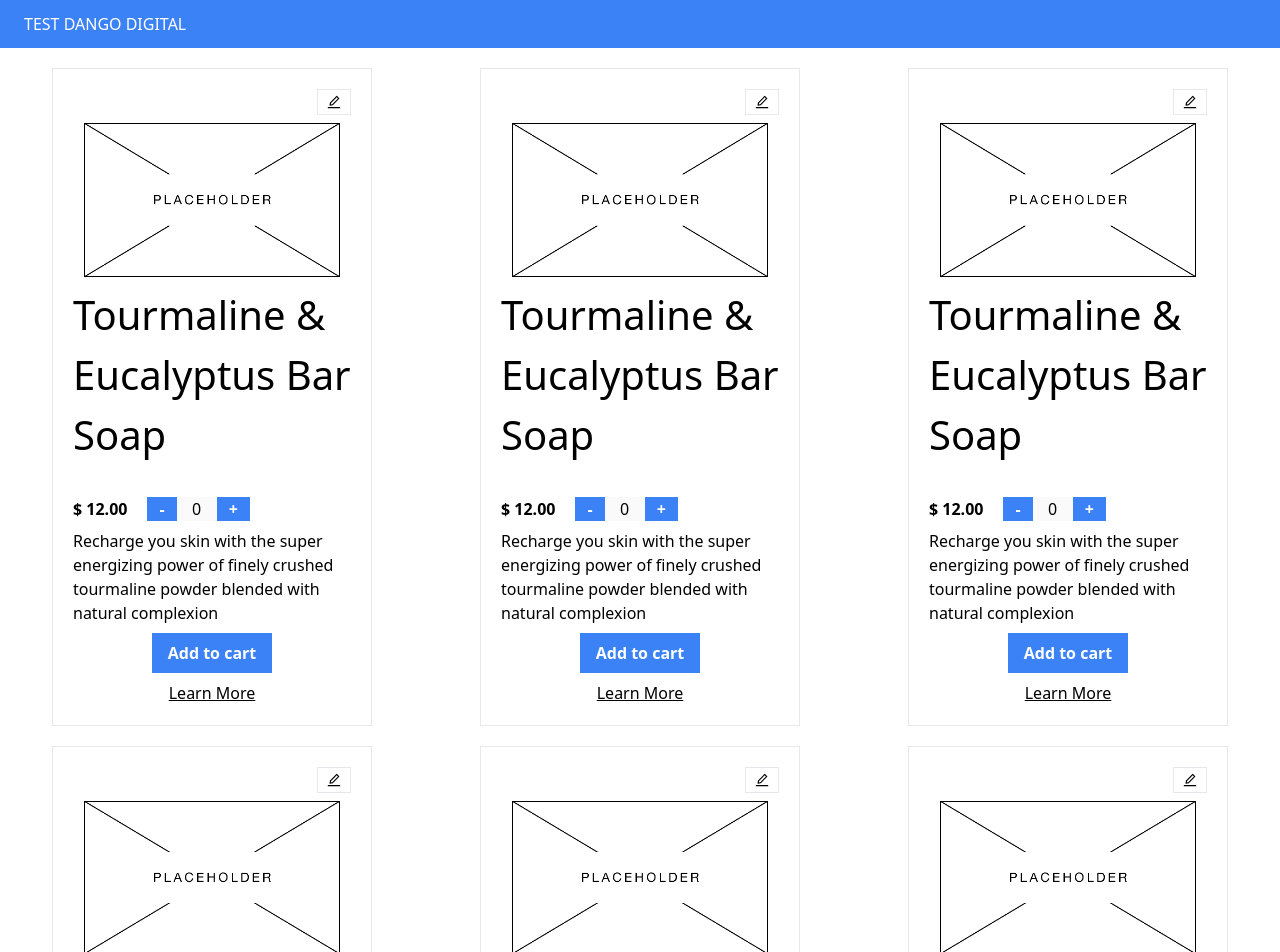
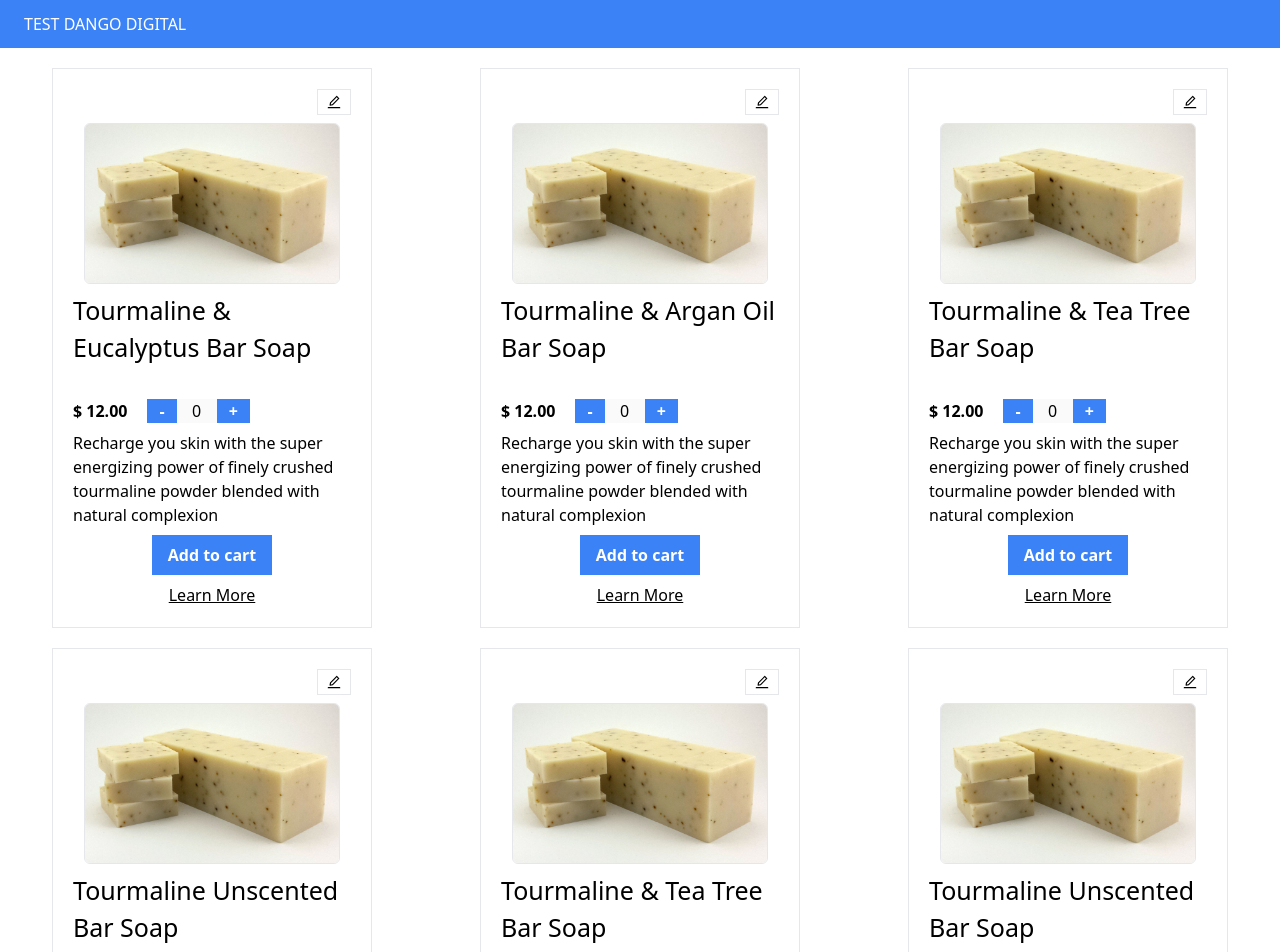
Before and after one commit to cuam3a/test-dango, a Next.js app: page / in a window 1280 px wide. Shown: the top 952 px of the page. Built offline with nearby package versions, Linux system fonts and the light colour scheme.

Commit message:
update img

```diff
--- a/components/product.js
+++ b/components/product.js
@@ -37,7 +37,7 @@ const Product = ({ data, handleChangeQuantity, handleChangeTitle, handleChangeTi
                 for="titleSize"
                 class="block mb-2 text-sm font-medium text-gray-900 dark:text-white"
               >
-                Title size
+                Title size {data.titleSize} px
               </label>
               <input
                 id="titleSize"
@@ -55,7 +55,7 @@ const Product = ({ data, handleChangeQuantity, handleChangeTitle, handleChangeTi
         <></>
       )}
       <div className="flex justify-center mt-2">
-        <img src={data.img} responsive className="object-cover h-38 w-64" />
+        <img src={data.img} responsive className="object-cover h-38 w-64 border rounded-md" />
       </div>
       <div
         className="flex justify-start mt-2"
--- a/pages/index.js
+++ b/pages/index.js
@@ -12,57 +12,57 @@ const aProducts = [
     img: "/img/img.png",
     price: 12.0,
     quantity: 0,
-    titleSize: 40,
+    titleSize: 25,
   },
   {
     id: 2,
-    title: "Tourmaline & Eucalyptus Bar Soap",
+    title: "Tourmaline & Argan Oil Bar Soap",
     description:
       "Recharge you skin with the super energizing power of finely crushed tourmaline powder blended with natural complexion",
     img: "/img/img.png",
     price: 12.0,
     quantity: 0,
-    titleSize: 40,
+    titleSize: 25,
   },
   {
     id: 3,
-    title: "Tourmaline & Eucalyptus Bar Soap",
+    title: "Tourmaline & Tea Tree Bar Soap",
     description:
       "Recharge you skin with the super energizing power of finely crushed tourmaline powder blended with natural complexion",
     img: "/img/img.png",
     price: 12.0,
     quantity: 0,
-    titleSize: 40,
+    titleSize: 25,
   },
   {
     id: 4,
-    title: "Tourmaline & Eucalyptus Bar Soap",
+    title: "Tourmaline Unscented Bar Soap",
     description:
       "Recharge you skin with the super energizing power of finely crushed tourmaline powder blended with natural complexion",
     img: "/img/img.png",
     price: 12.0,
     quantity: 0,
-    titleSize: 40,
+    titleSize: 25,
   },
   {
     id: 5,
-    title: "Tourmaline & Eucalyptus Bar Soap",
+    title: "Tourmaline & Tea Tree Bar Soap",
     description:
       "Recharge you skin with the super energizing power of finely crushed tourmaline powder blended with natural complexion",
     img: "/img/img.png",
     price: 12.0,
     quantity: 0,
-    titleSize: 40,
+    titleSize: 25,
   },
   {
     id: 6,
-    title: "Tourmaline & Eucalyptus Bar Soap",
+    title: "Tourmaline Unscented Bar Soap",
     description:
       "Recharge you skin with the super energizing power of finely crushed tourmaline powder blended with natural complexion",
     img: "/img/img.png",
     price: 12.0,
     quantity: 0,
-    titleSize: 40,
+    titleSize: 25,
   },
 ];
 
```
Also changed, not shown: public/img/img.png.
